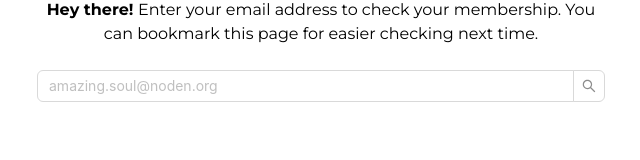
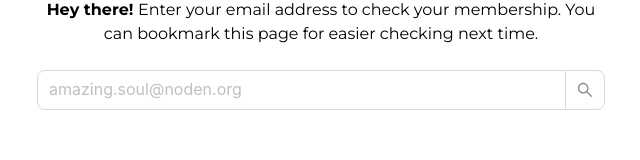
Before and after one commit to noden-org/noden-membership-app, a Next.js app in the folder apps/frontend/: page / in a window 1280 px wide. Shown: the part 140-300 px from the top of the page, without its empty margins (319-959 px from the left). Built offline with nearby package versions, Linux system fonts and the light colour scheme.

Commit message:
fix: frontend: font size of input field in MembershipChecker

```diff
--- a/apps/frontend/src/app/MembershipChecker.tsx
+++ b/apps/frontend/src/app/MembershipChecker.tsx
@@ -68,7 +68,8 @@ export default function MembershipChecker() {
         value={email}
         onChange={e => setEmail(e.target.value)}
         loading={membership.isFetching}
-        style={{ marginBottom: '1.5rem', fontSize: '16px' }}
+        style={{ marginBottom: '1.5rem' }}
+        size="large"
       />
 
       {membership?.data && !membership?.data?.error ? (
```
